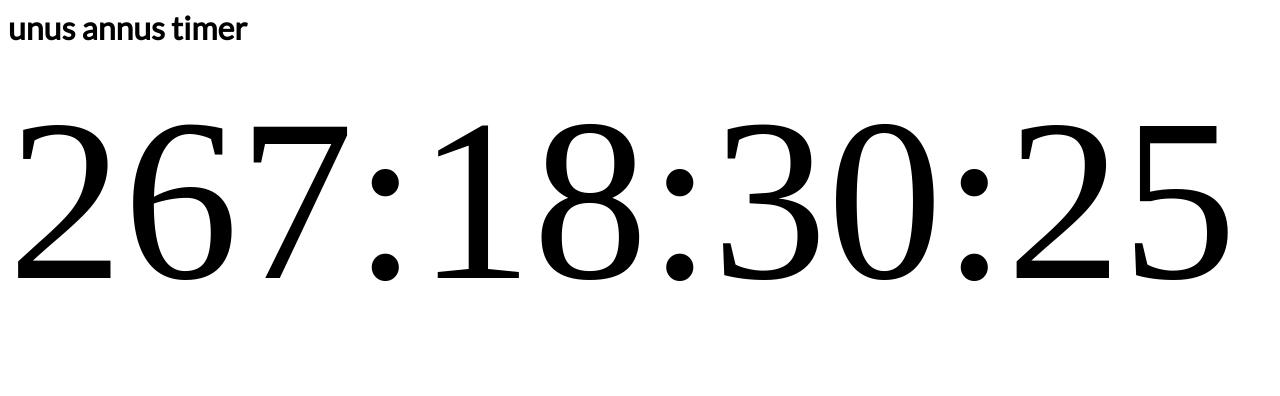
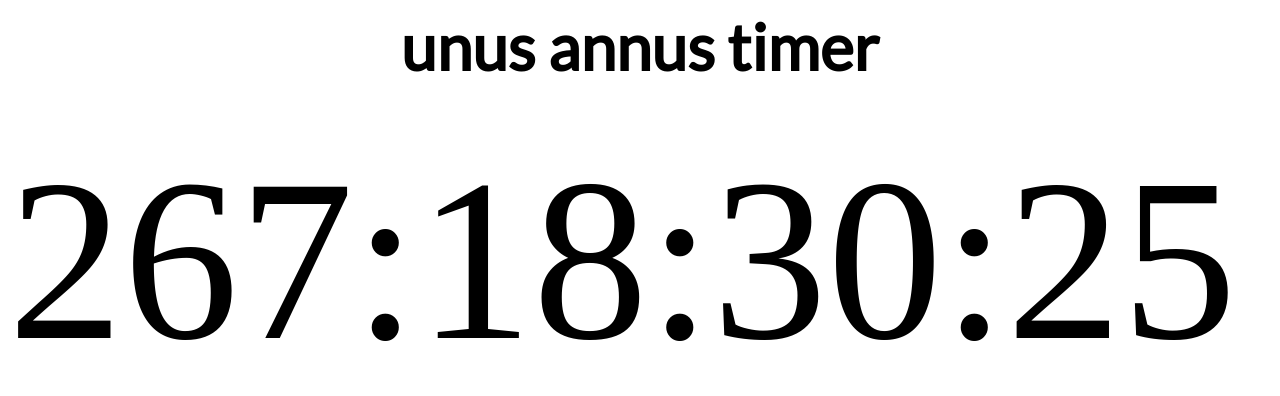
Before and after one commit to prokittycoder2019/unus-annus-timer, a plain HTML site: page index.html in a window 1280 px wide. Drawn offline with Linux system fonts and the light colour scheme.

Commit message:
style header

```diff
--- a/timer.css
+++ b/timer.css
@@ -3,4 +3,6 @@
 }
 h1 {
   font-family: 'Lato' , 'Arial' , 'Sans-Serif';
+  font-size:4em;
+  text-align:center;
 }
```
